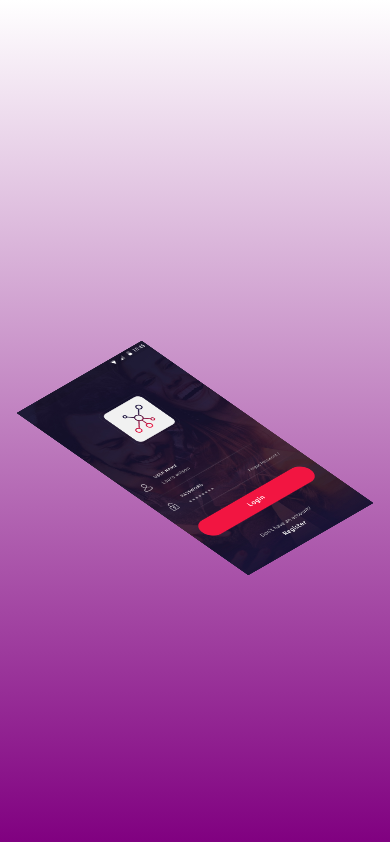
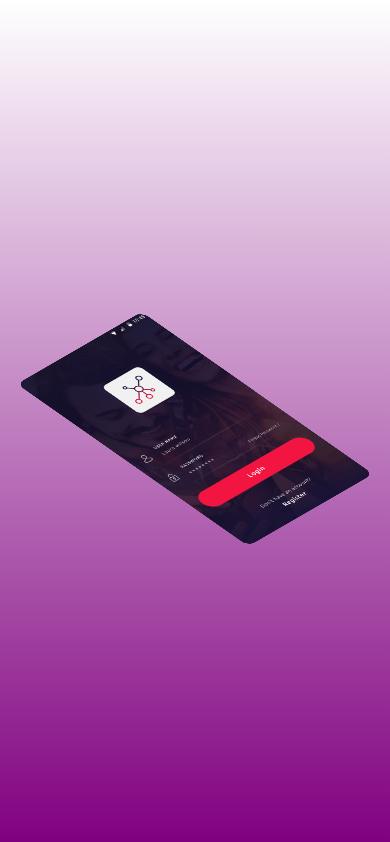
Before and after one commit to forklifters/layered-hover, a plain HTML site: page index.html in a window 390 px wide. Drawn offline with Linux system fonts and the light colour scheme.

Commit message:
clean up responsiveness issues

```diff
--- a/style.css
+++ b/style.css
@@ -2,7 +2,7 @@ body {
     margin: 0;
     padding: 0;
     width: 100%;
-    height: 100vh;
+    height: 100%;
     display: grid;
     align-items: center;
     justify-content: center;
@@ -13,12 +13,18 @@ body {
     );
 }
 
+img {
+    border-radius: 10px;
+}
+
 .container {
     position: relative;
-    width: 360px;
-    height: 640px;
+    align-items: center;
+    justify-content: center;
+    width: 25vw;
+    height: 50vh;
     transform: rotate(-30deg) skew(25deg) scale(.8);
-    margin-top: 40%;
+    margin-top: 8%;
 }
 
 .container img {
```
